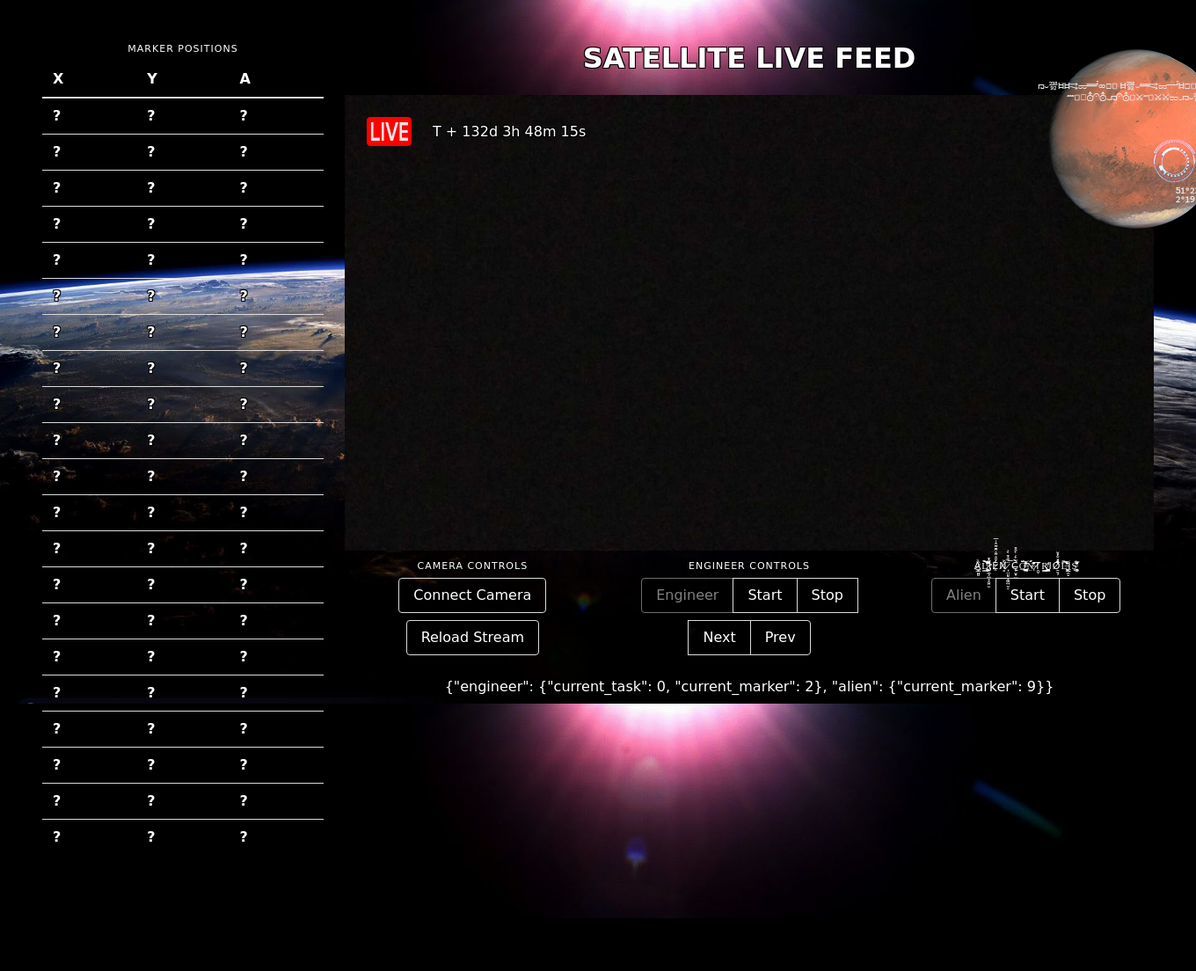
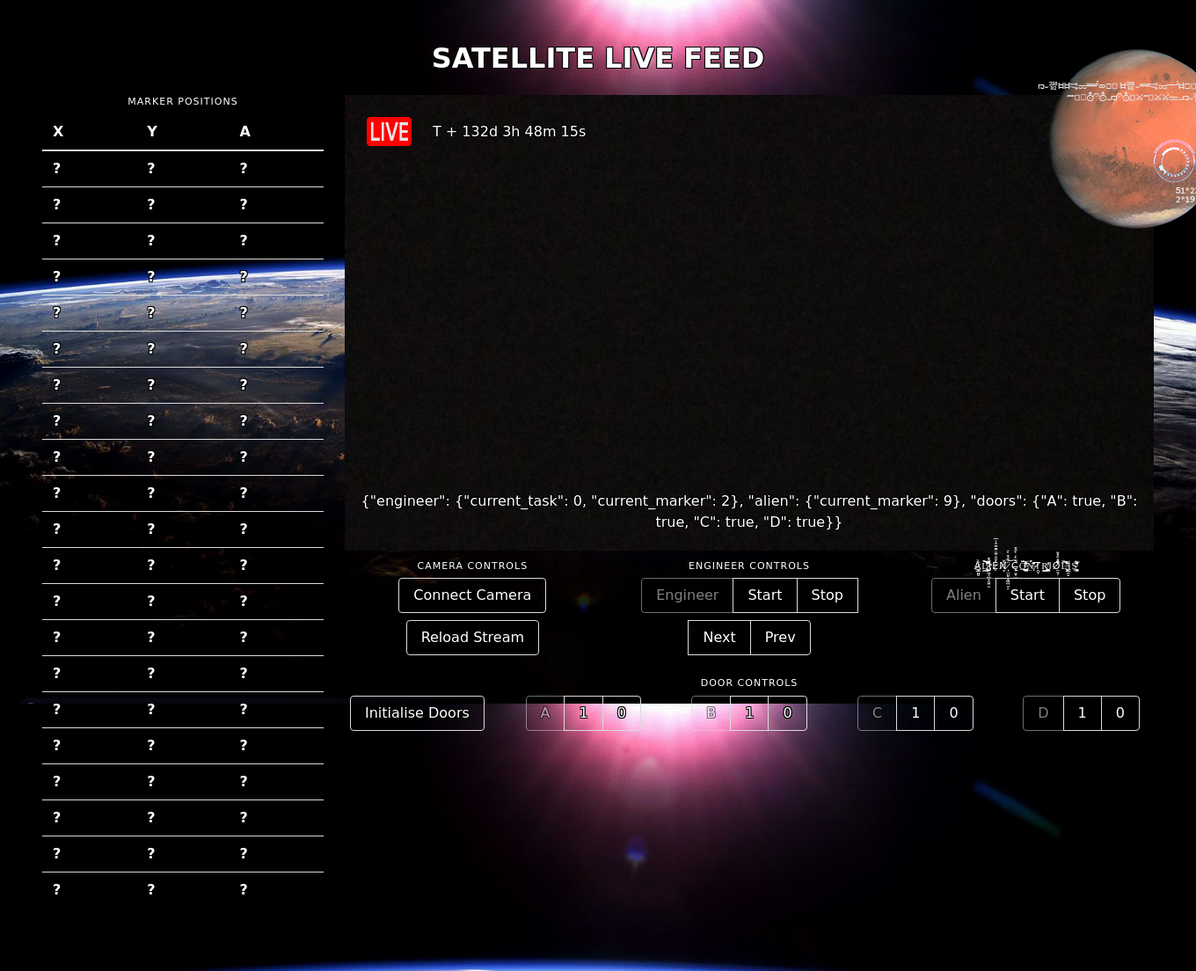
Before and after one commit to XDGFX/mech-2, a Flask app: page / in a window 1360 px wide; the page is wider, and only the part inside the window is pictured. Shown: that part at 88% size. Before the commit the page ends 1044 px from the top of that part, so only its background shows below. Run offline with Flask 2, Linux system fonts and the light colour scheme; lists and menus that the app fills with data are empty; some libraries are stand-ins or nearby versions; some web fonts are replaced.

Commit message:
Add door control

```diff
--- a/mars/templates/index.html
+++ b/mars/templates/index.html
@@ -28,6 +28,8 @@
 <body>
 
     <section class="section">
+
+        <h1 class="title has-text-centered">SATELLITE LIVE FEED</h1>
 
         <div class="columns">
             <div class="column is-narrow">
@@ -206,8 +208,6 @@
             </div>
             <div class="column">
 
-                <h1 class="title has-text-centered">SATELLITE LIVE FEED</h1>
-
                 <!-- VIDEO FEED -->
                 <div class="container">
                     <figure class="image is-16by9">
@@ -219,6 +219,20 @@
                             }
                         </script>
                     </figure>
+
+                    <div class="container has-text-centered" style="position: absolute; width: 100%; bottom: 20px;">
+                        <p id="logic">
+                            {"engineer": {"current_task": 0, "current_marker": 2}, "alien": {"current_marker": 9},
+                            "doors": {"A": true, "B": true, "C": true, "D": true}}
+                        </p>
+
+                        <script>
+                            socket.on("update_logic", function (data) {
+                                markers = JSON.parse(data)
+                                document.getElementById("logic").innerHTML = data
+                            });
+                        </script>
+                    </div>
 
                     <img src="static/mars-small.png" style="position: absolute; top: -70px; right: -100px;">
                     <img src="static/live.png" style="position: absolute; top: 25px; left: 25px;">
@@ -287,19 +301,51 @@
                         </div>
                     </div>
 
-
-
-                    <div class="container has-text-centered">
-                        <p id="logic">
-                            {"engineer": {"current_task": 0, "current_marker": 2}, "alien": {"current_marker": 9}}
-                        </p>
-
-                        <script>
-                            socket.on("update_logic", function (data) {
-                                markers = JSON.parse(data)
-                                document.getElementById("logic").innerHTML = data
-                            });
-                        </script>
+                    <!-- DOOR CONTROLS -->
+                    <h2 class="heading has-text-centered">Door Controls</h2>
+                    <div class="columns">
+                        <div class="column">
+                            <div class="buttons is-centered">
+                                <button class="button" onclick="socket.emit('initialise_doors')">Initialise
+                                    Doors</button>
+                            </div>
+                        </div>
+                        <div class="column">
+                            <div class="buttons is-centered has-addons">
+                                <button class="button" disabled>A</button>
+                                <button class="button"
+                                    onclick="socket.emit('toggle_doors', {'index': 0, 'state': true})">1</button>
+                                <button class="button"
+                                    onclick="socket.emit('toggle_doors', {'index': 0, 'state': false})">0</button>
+                            </div>
+                        </div>
+                        <div class="column">
+                            <div class="buttons is-centered has-addons">
+                                <button class="button" disabled>B</button>
+                                <button class="button"
+                                    onclick="socket.emit('toggle_doors', {'index': 1, 'state': true})">1</button>
+                                <button class="button"
+                                    onclick="socket.emit('toggle_doors', {'index': 1, 'state': false})">0</button>
+                            </div>
+                        </div>
+                        <div class="column">
+                            <div class="buttons is-centered has-addons">
+                                <button class="button" disabled>C</button>
+                                <button class="button"
+                                    onclick="socket.emit('toggle_doors', {'index': 2, 'state': true})">1</button>
+                                <button class="button"
+                                    onclick="socket.emit('toggle_doors', {'index': 2, 'state': false})">0</button>
+                            </div>
+                        </div>
+                        <div class="column">
+                            <div class="buttons is-centered has-addons">
+                                <button class="button" disabled>D</button>
+                                <button class="button"
+                                    onclick="socket.emit('toggle_doors', {'index': 3, 'state': true})">1</button>
+                                <button class="button"
+                                    onclick="socket.emit('toggle_doors', {'index': 3, 'state': false})">0</button>
+                            </div>
+                        </div>
                     </div>
                 </div>
 
--- a/mars/webapp.py
+++ b/mars/webapp.py
@@ -8,15 +8,14 @@ Mechatronics 2
 """
 
 import logging
-import os
 import threading
 import time
 
 import redis
 from flask import Flask, Response, render_template
-from flask_socketio import SocketIO, emit, send
+from flask_socketio import SocketIO
 
-from mars import cam, logic, logs, settings
+from mars import cam, coords, logic, logs, settings
 
 # --- INITIALISATION ---
 log = logs.create_log(__name__)
@@ -108,3 +107,16 @@ def start_alien():
 @sio.on('stop_alien')
 def stop_alien():
     logic.alien().setup()
+
+
+@sio.on('initialise_doors')
+def initialise_doors():
+    coords.route().initialise_doors()
+
+
+@sio.on('toggle_doors')
+def toggle_doors(data):
+    index = data["index"]
+    state = data["state"]
+
+    coords.route().doors(index, state)
```
Also changed, not shown: app.py (+5 -3 lines), mars/coords.py (+30 -16 lines), mars/logic.py (+8 -1 lines).
